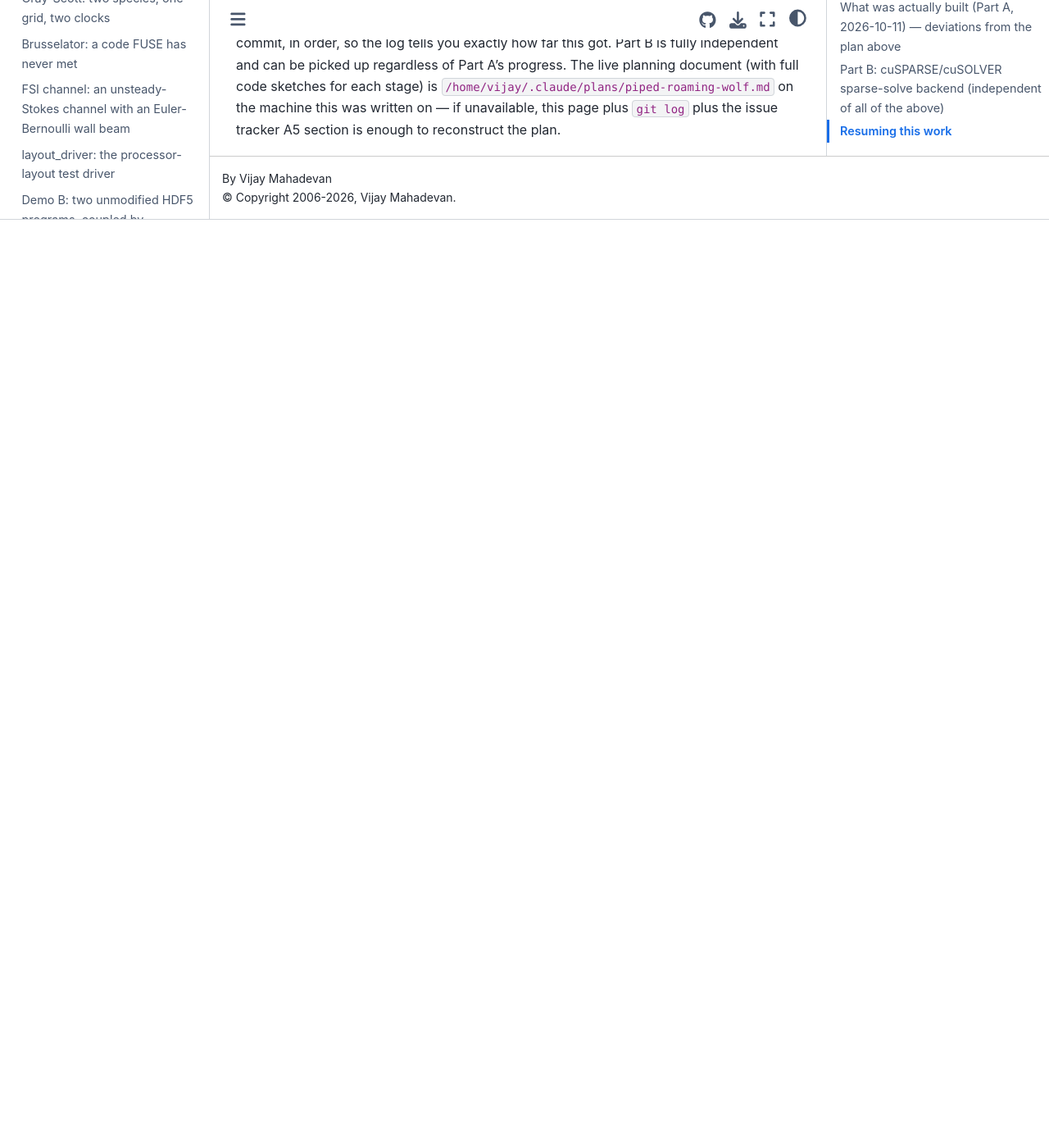
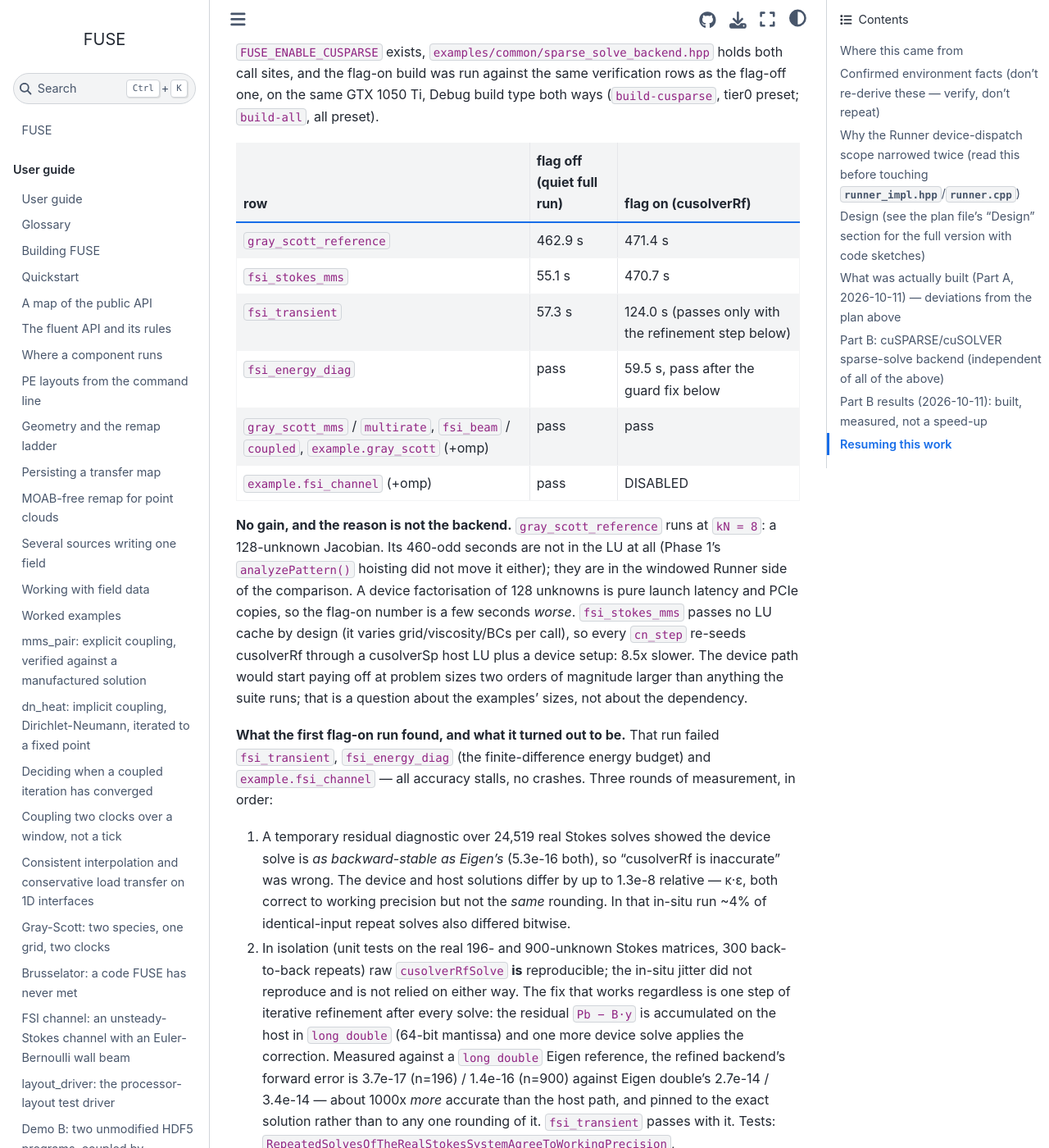
Before and after one commit to vijaysm/fuse, a Sphinx documentation site: the page built from docs/dev/runner-device-dispatch.md, in a window 1280 px wide and 1400 px high, scrolled down 6262 px. Shown: the whole window at 82% size. Built offline with Sphinx 7.4.7 and the Sphinx Book theme 1.1.4, drawn with Linux system fonts in a browser that asks for light colours; pages that are not in the unit, such as notebooks, are missing from menus; before the commit the page ends 6530 px from its top, so only the background shows below that; some of the changed text lies outside the part shown.

Commit message:
Document the measured flag-on results and the observed suite count
docs/dev/runner-device-dispatch.md gains a flag-on results section: the
flag-on timings against the quiet flag-off run (gray_scott_reference
462.9 -> 471.4 s, fsi_stokes_mms 55.1 -> 470.7 s, fsi_transient 57.3 ->
124.0 s), why there is no gain at these sizes, the three rounds of
measurement behind the refinement step (backward error equal to Eigen's;
raw repeats reproducible in isolation; refined forward error 3.7e-17 /
1.4e-16 against Eigen double's 2.7e-14 / 3.4e-14), and the energy-floor
guard fix.

The doc said 280/280 with the one failure passing 'with nothing else
changed'; what was observed is 279/280 in one run and a pass once the
offending unregistered test source was registered. The repeat-solve
test's comment claimed it fails without the refinement step; its RED did
not fail, and the comment now says what the test does and does not
prove.

```diff
--- a/docs/dev/runner-device-dispatch.md
+++ b/docs/dev/runner-device-dispatch.md
@@ -245,6 +245,86 @@ work above.
   report the new `gray_scott_reference` wall-clock honestly, whichever way
   it comes out).
 
+## Part B results (2026-10-11): built, measured, not a speed-up
+
+`FUSE_ENABLE_CUSPARSE` exists, `examples/common/sparse_solve_backend.hpp`
+holds both call sites, and the flag-on build was run against the same
+verification rows as the flag-off one, on the same GTX 1050 Ti, Debug build
+type both ways (`build-cusparse`, tier0 preset; `build-all`, all preset).
+
+| row | flag off (quiet full run) | flag on (cusolverRf) |
+|---|---|---|
+| `gray_scott_reference` | 462.9 s | 471.4 s |
+| `fsi_stokes_mms` | 55.1 s | 470.7 s |
+| `fsi_transient` | 57.3 s | 124.0 s (passes only with the refinement step below) |
+| `fsi_energy_diag` | pass | 59.5 s, pass after the guard fix below |
+| `gray_scott_mms` / `multirate`, `fsi_beam` / `coupled`, `example.gray_scott` (+omp) | pass | pass |
+| `example.fsi_channel` (+omp) | pass | DISABLED |
+
+**No gain, and the reason is not the backend.** `gray_scott_reference` runs
+at `kN = 8`: a 128-unknown Jacobian. Its 460-odd seconds are not in the LU
+at all (Phase 1's `analyzePattern()` hoisting did not move it either); they
+are in the windowed Runner side of the comparison. A device factorisation
+of 128 unknowns is pure launch latency and PCIe copies, so the flag-on
+number is a few seconds *worse*. `fsi_stokes_mms` passes no LU cache by
+design (it varies grid/viscosity/BCs per call), so every `cn_step` re-seeds
+cusolverRf through a cusolverSp host LU plus a device setup: 8.5x slower.
+The device path would start paying off at problem sizes two orders of
+magnitude larger than anything the suite runs; that is a question about the
+examples' sizes, not about the dependency.
+
+**What the first flag-on run found, and what it turned out to be.** That
+run failed `fsi_transient`, `fsi_energy_diag` (the finite-difference energy
+budget) and `example.fsi_channel` — all accuracy stalls, no crashes. Three
+rounds of measurement, in order:
+
+1. A temporary residual diagnostic over 24,519 real Stokes solves showed
+   the device solve is *as backward-stable as Eigen's* (5.3e-16 both), so
+   "cusolverRf is inaccurate" was wrong. The device and host solutions
+   differ by up to 1.3e-8 relative — κ·ε, both correct to working precision
+   but not the *same* rounding. In that in-situ run ~4% of identical-input
+   repeat solves also differed bitwise.
+2. In isolation (unit tests on the real 196- and 900-unknown Stokes
+   matrices, 300 back-to-back repeats) raw `cusolverRfSolve` **is**
+   reproducible; the in-situ jitter did not reproduce and is not relied on
+   either way. The fix that works regardless is one step of iterative
+   refinement after every solve: the residual `Pb − B·y` is accumulated on
+   the host in `long double` (64-bit mantissa) and one more device solve
+   applies the correction. Measured against a `long double` Eigen reference,
+   the refined backend's forward error is 3.7e-17 (n=196) / 1.4e-16 (n=900)
+   against Eigen double's 2.7e-14 / 3.4e-14 — about 1000x *more* accurate
+   than the host path, and pinned to the exact solution rather than to any
+   one rounding of it. `fsi_transient` passes with it. Tests:
+   `RepeatedSolvesOfTheRealStokesSystemAgreeToWorkingPrecision`,
+   `RepeatedSolvesAgreeWhenOtherSolvesAreInterleaved`,
+   `ForwardErrorOnTheRealStokesSystemIsNoWorseThanEigens`,
+   `SolvesTheExampleSizedStokesSystemAccuratelyAndReproducibly`.
+3. The two remaining failures were not the backend's. `fsi_energy_diag`'s
+   no-energy guard scaled its floor with the *square* of the eigenvector
+   quality, so the better solve (quality 7.7e-11 → 1.07e-11) dropped the
+   floor under the mode's true E0 and the budget ran on noise; the floor
+   now has an absolute 1e-16·|x|² term (ledger Ruling B-4, measured
+   rationale in the test). `example.fsi_channel`'s IQN-ILS coupling is
+   marginally stable near the beam's first natural period: a ≤1.07e-12
+   change in the fluid solve diverges it, and the flag-*off* build diverges
+   too under `--accel none` or `aitken` at the same periods. That is
+   the issue tracker ****, OPEN; the two example rows are `DISABLED` (visible
+   in `ctest -N`, not hidden) when the flag is ON. The `fsi_*` verification
+   rows still run under the flag.
+
+The lesson that outlives this branch: a fixed-point coupling iteration
+converges through *a* rounding floor, and anything that moves that floor by
+κ·ε — a different solver, a different pivot order, a different FMA
+contraction — can tip a marginal case. Any device sparse solver fuse adopts
+has to be checked against the determinism contract and against the
+coupling tests first, not just against a residual; Kokkos Kernels' CUDA
+paths included (the user deferred that dependency on 2026-10-11 for this
+reason and the size argument above).
+
+`FUSE_ENABLE_CUSPARSE` stays OFF by default. It is correct, more accurate
+than the default, tested on the real systems, and documented as measured;
+it is not a recommendation at the suite's problem sizes.
+
 ## Resuming this work
 
 Check `git log --oneline -10` on `vijaysm/kokkos-device`: each stage above is
```
Also changed, not shown: 1 other file.
